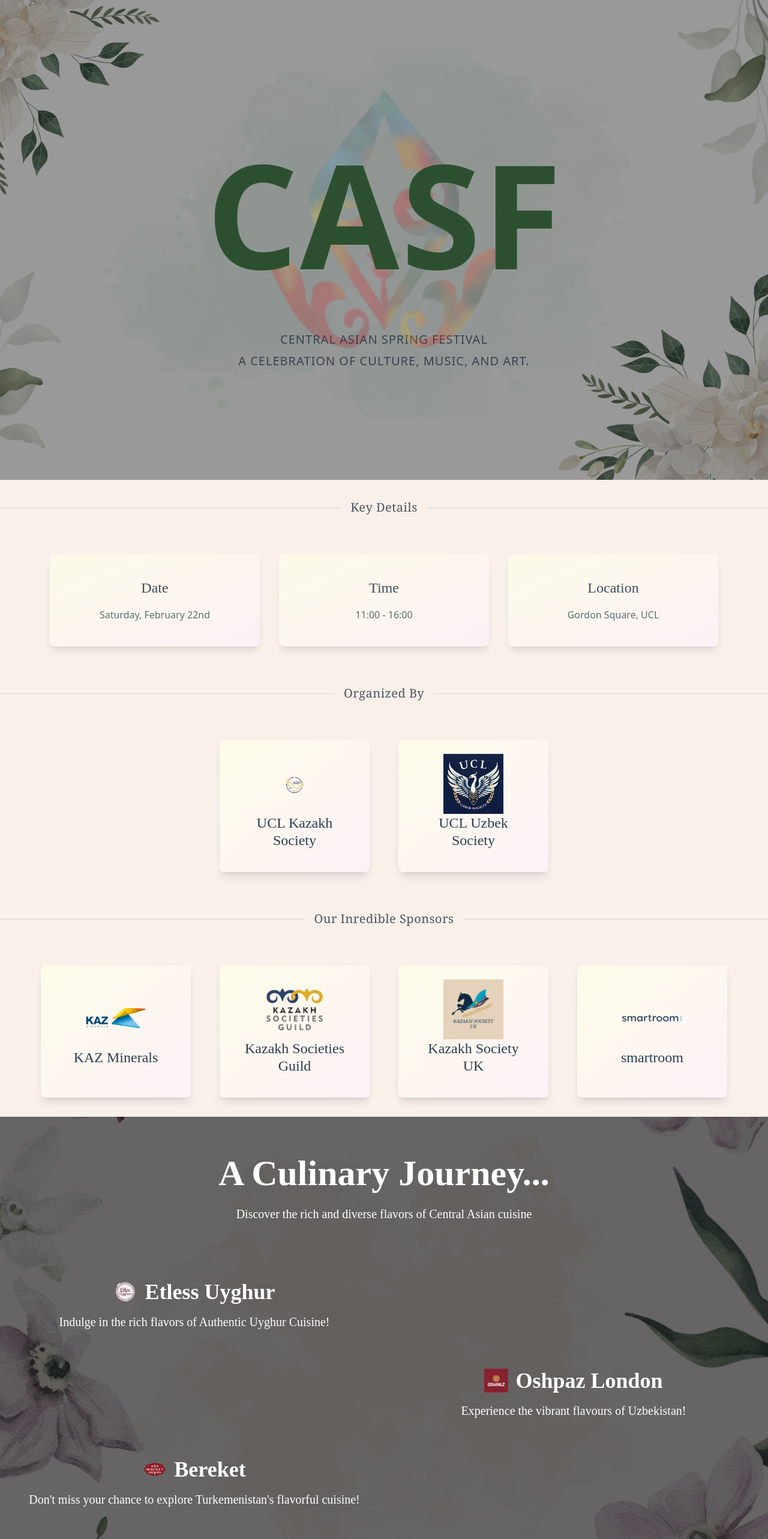
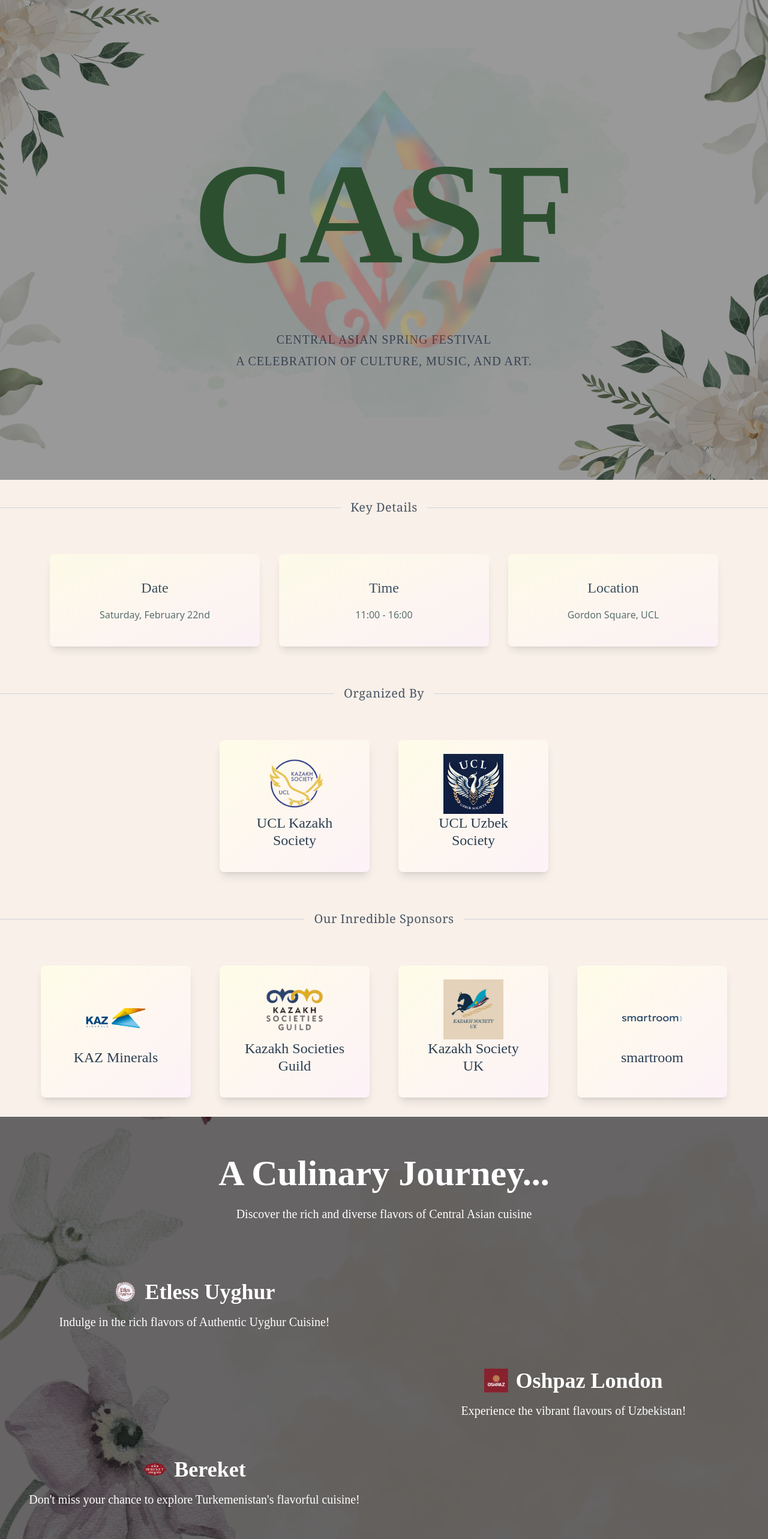
Before and after one commit to AIsari017/CASF, a Next.js app in the folder casf2025/: page / in a window 1280 px wide. Shown: the top 2566 px of the page at 60% size. Built offline with nearby package versions, Linux system fonts and the light colour scheme.

Commit message:
Fitting for the phone

```diff
--- a/casf2025/app/components/Hero.tsx
+++ b/casf2025/app/components/Hero.tsx
@@ -15,7 +15,7 @@
     }, []);
 
     return (
-        <section className="relative">
+        <section className="relative min-h-screen">
             {/* Background Image with overlay */}
             <div className="absolute inset-0">
                 <Image
@@ -24,6 +24,7 @@
                     fill
                     className="object-cover object-left sm:object-center"
                     sizes="(max-width: 768px) 100vw, 100vw"
+                    style={{ backgroundAttachment: 'fixed' }}
                 />
                 <div className="absolute inset-0 bg-black opacity-40" />
             </div>
@@ -32,7 +33,7 @@
             <header className="relative z-10 flex flex-col items-center justify-center min-h-screen px-4">
                 <div className="flex flex-col items-center">
                     {/* Logo */}
-                    <div className={`absolute  top-1/2 left-1/2 transform -translate-x-1/2 -translate-y-1/2
+                    <div className={`absolute top-1/2 left-1/2 transform -translate-x-1/2 -translate-y-1/2
                         transition-all duration-1000 ease
                         ${isAnimating ? 'opacity-20 scale-125' : 'opacity-0 scale-75'}`}>
                         <Image
@@ -49,10 +50,13 @@
                         {title.split('').map((letter, index) => (
                             <span
                                 key={index}
-                                className={`inline-block mx-[0.1em] font-playfair font-extrabold
+                                className={`inline-block mx-[0.1em] font-extrabold
                                     transition-all duration-[800ms] ease-[cubic-bezier(0.25,0.46,0.45,0.94)]
                                     ${isAnimating ? 'opacity-100 translate-y-0' : 'opacity-0 translate-y-full'}`}
-                                style={{ transitionDelay: `${index * 0.2}s` }}
+                                style={{
+                                    transitionDelay: `${index * 0.2}s`,
+                                    fontFamily: "'Playfair Display', serif"
+                                }}
                             >
                                 <span className="text-[3.5rem] sm:text-[4.5rem] lg:text-[15rem] text-[#2c502f]">
                                     {letter}
@@ -65,14 +69,16 @@
                             isAnimating ? 'opacity-100' : 'opacity-0'
                         }`}
                     >
-                        <p className="font-sans font-light uppercase tracking-wider
-                                        text-base sm:text-lg md:text-xl text-gray-700
-                                        max-w-xl leading-relaxed mb-2 mt-15">
+                        <p style={{ fontFamily: "'Playfair Display', serif" }}
+                           className="uppercase tracking-wider
+                                    text-base sm:text-lg md:text-xl text-gray-700
+                                    max-w-xl leading-relaxed mb-2 mt-15">
                             Central Asian Spring Festival
                         </p>
-                        <p className="font-sans font-light uppercase tracking-wider
-                                        text-base sm:text-lg md:text-xl text-gray-700
-                                        max-w-xl leading-relaxed mb-2">
+                        <p style={{ fontFamily: "'Playfair Display', serif" }}
+                           className="uppercase tracking-wider
+                                    text-base sm:text-lg md:text-xl text-gray-700
+                                    max-w-xl leading-relaxed mb-2">
                             A celebration of culture, music, and art.
                         </p>
                     </div>
--- a/casf2025/app/components/Restuarants.tsx
+++ b/casf2025/app/components/Restuarants.tsx
@@ -8,8 +8,20 @@
       style={{ fontFamily: "'Playfair Display', serif", lineHeight: 1.2 }}
     >
       {/* Background Image */}
-      <div className="absolute inset-0 bg-[url('/backgroundTwo.png')] bg-cover bg-left bg-fixed" />
-      <div className="absolute inset-0 bg-black opacity-60" />
+      <div className="absolute inset-0">
+        <Image
+          src="/backgroundTwo.png"
+          alt="Background"
+          fill
+          priority
+          className="object-cover object-left-top md:object-center"
+          sizes="100vw"
+          style={{
+            objectPosition: 'left 20%',
+          }}
+        />
+        <div className="absolute inset-0 bg-black opacity-60" />
+      </div>
 
       <div className="relative z-10 container mx-auto py-16 px-6">
         {/* Title Section */}
@@ -19,6 +31,7 @@
             Discover the rich and diverse flavors of Central Asian cuisine
           </p>
         </div>
+
 
         {/* Restaurant Grid */}
         <div className="space-y-16">
```
Also changed, not shown: casf2025/public/uclKazakhSociety.png.
